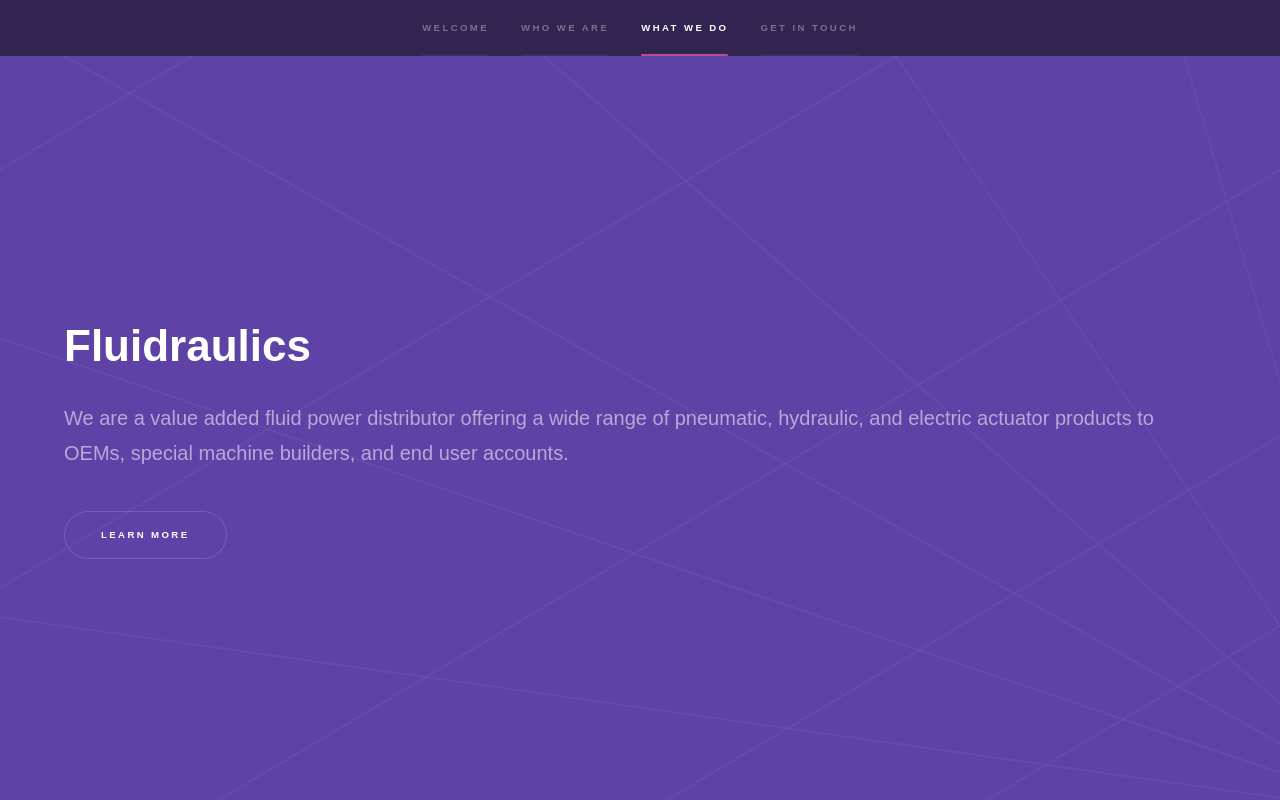
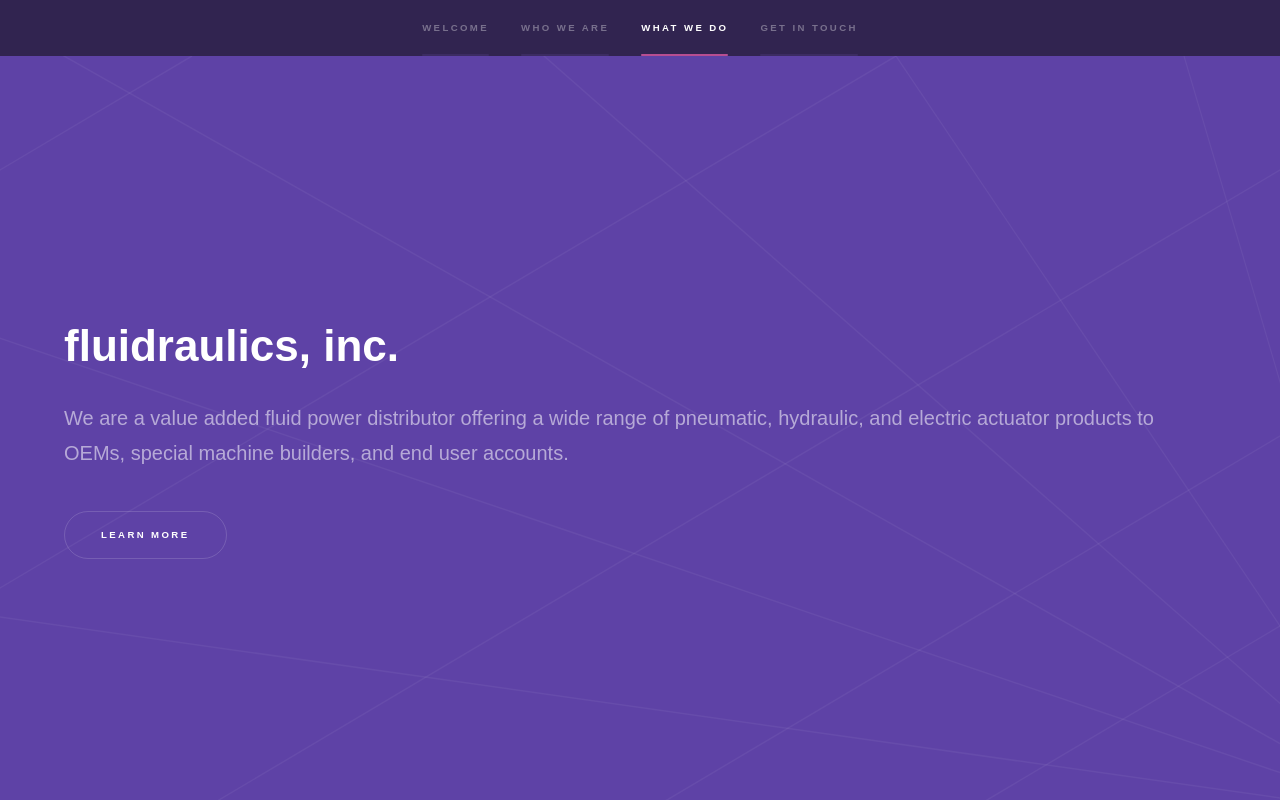
Before and after one commit to fluidraulics/wwwhs, a website: page views/index.html in a window 1280 px wide. Shown: the top 800 px of the page. Drawn offline with Linux system fonts and the light colour scheme; files that its build step writes are made by us from their sources; files whose address does not match are found by name.

Commit message:
lowercase business name and add inc.

```diff
--- a/views/index.html
+++ b/views/index.html
@@ -7,7 +7,7 @@
 <html>
 	<head>
 		<meta charset="utf-8">
-		<title>Automation Components & Systems | Fluidraulics</title>
+		<title>Automation Components & Systems | fluidraulics, inc.</title>
     <meta name="description" content="We are a fluid power distributor offering pneumatic, hydraulic, and electric actuator products to OEMs, special machine builders, and end user accounts.">
 		<meta name="viewport" content="width=device-width, initial-scale=1">
 		<!--[if lte IE 8]><script src="assets/js/ie/html5shiv.js"></script><![endif]-->
@@ -37,7 +37,7 @@
 				<!-- Intro -->
 					<section id="intro" class="wrapper style1 fullscreen fade-up">
 						<div class="inner">
-							<h1>Fluidraulics</h1>
+							<h1>fluidraulics, inc.</h1>
               <p>We are a value added fluid power distributor offering a wide range of pneumatic, hydraulic, and electric actuator products to OEMs, special machine builders, and end user accounts.</p>
 							<ul class="actions">
 								<li><a href="#one" class="button scrolly">Learn more</a></li>
@@ -132,7 +132,7 @@
 					<section id="three" class="wrapper style1 fade-up">
 						<div class="inner">
 							<h2>Get in touch</h2>
-							<p>Fluidraulics’ normal office hours are Monday - Friday 8:00 am - 5:00 pm EST.</p>
+							<p>fluidraulics’ normal office hours are Monday - Friday 8:00 am - 5:00 pm EST.</p>
 							<div class="split style1">
 								<section>
 									<form method="post" action="#">
@@ -191,7 +191,7 @@
 			<footer id="footer" class="wrapper style1-alt">
 				<div class="inner">
 					<ul class="menu">
-						<li>&copy; Fluidraulics, Inc. All rights reserved.</li><li>Design: <a href="http://html5up.net">HTML5 UP</a></li>
+						<li>&copy; fluidraulics, inc. All rights reserved.</li><li>Design: <a href="http://html5up.net">HTML5 UP</a></li>
 					</ul>
 				</div>
 			</footer>
```
